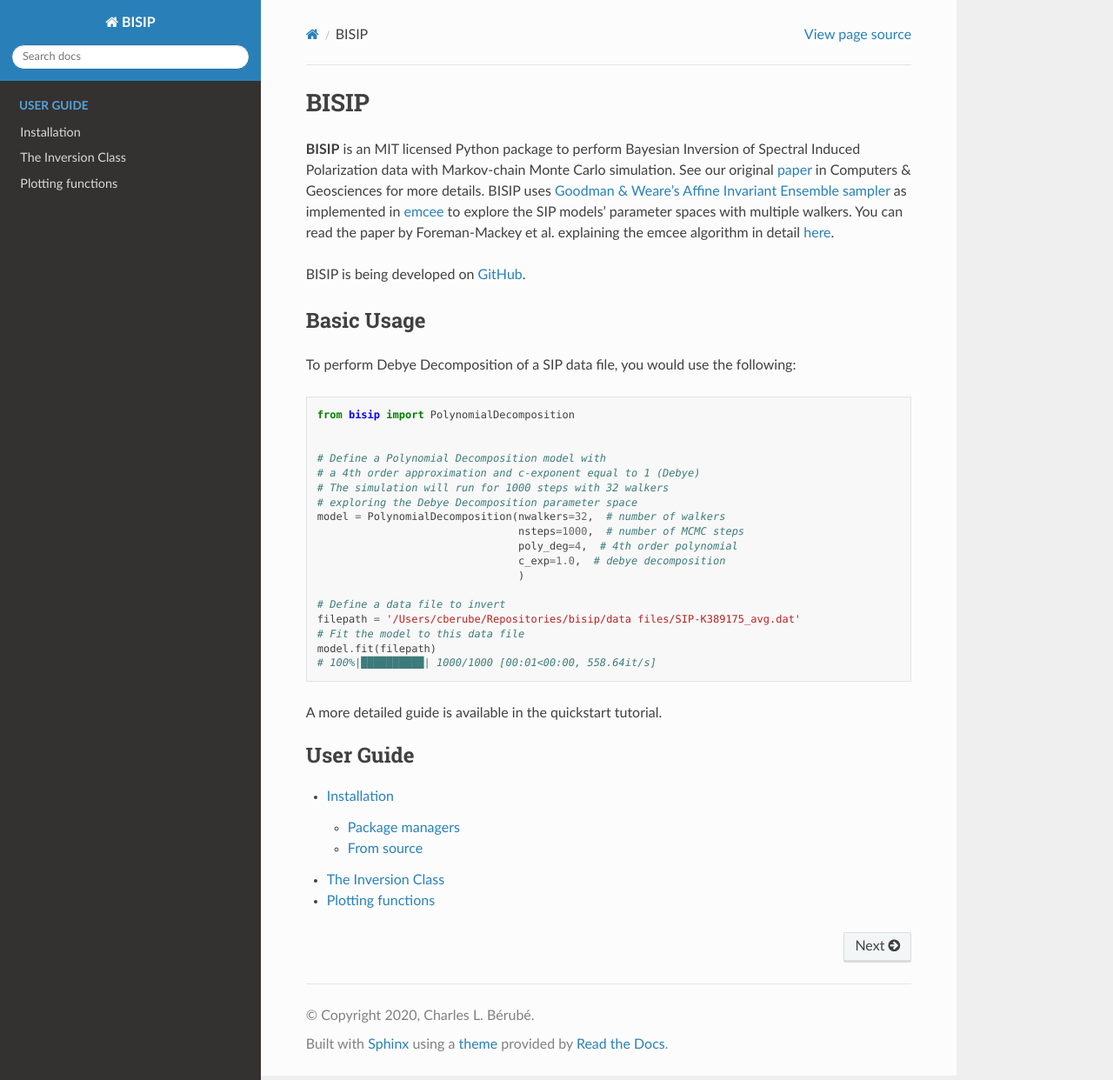
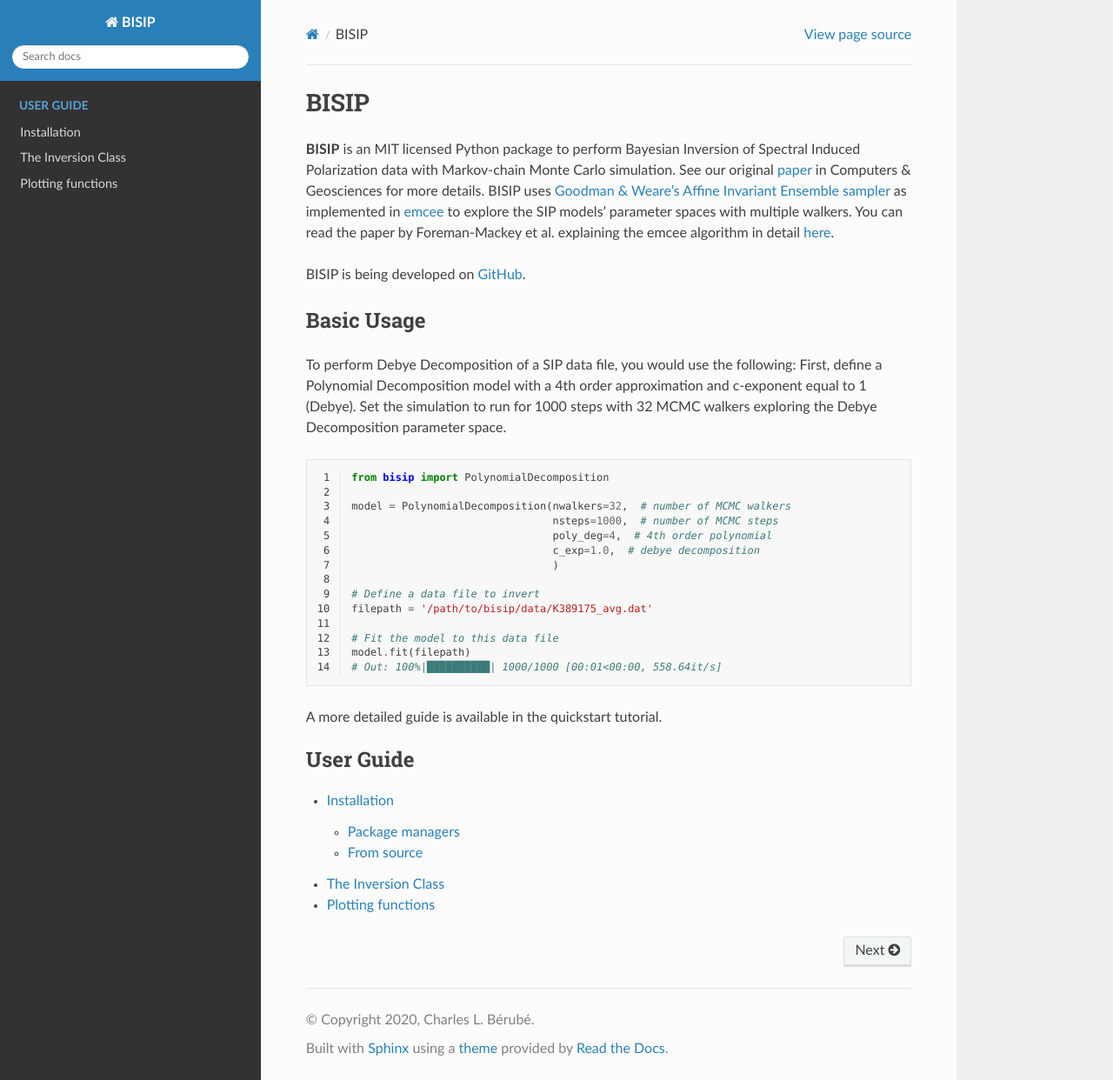
Before and after one commit to clberube/bisip2, a Sphinx documentation site: the page built from docs/index.rst, in a window 1280 px wide and 1242 px high. Shown: the whole window at 87% size. Built offline with Sphinx 7.4.7 and the Read the Docs theme 2.0.0, drawn with Linux system fonts in a browser that asks for light colours; pages that are not in the unit, such as notebooks, are missing from menus.

Commit message:
Add doc draft

```diff
--- a/docs/index.rst
+++ b/docs/index.rst
@@ -21,27 +21,27 @@ Basic Usage
 -----------
 
 To perform Debye Decomposition of a SIP data file, you would use the following:
+First, define a Polynomial Decomposition model with a 4th order approximation
+and c-exponent equal to 1 (Debye). Set the simulation to run for 1000 steps
+with 32 MCMC walkers exploring the Debye Decomposition parameter space.
 
 .. code-block:: python
+  :linenos:
 
   from bisip import PolynomialDecomposition
 
-
-  # Define a Polynomial Decomposition model with
-  # a 4th order approximation and c-exponent equal to 1 (Debye)
-  # The simulation will run for 1000 steps with 32 walkers
-  # exploring the Debye Decomposition parameter space
-  model = PolynomialDecomposition(nwalkers=32,  # number of walkers
+  model = PolynomialDecomposition(nwalkers=32,  # number of MCMC walkers
                                   nsteps=1000,  # number of MCMC steps
                                   poly_deg=4,  # 4th order polynomial
                                   c_exp=1.0,  # debye decomposition
                                   )
 
   # Define a data file to invert
-  filepath = '/Users/cberube/Repositories/bisip/data files/SIP-K389175_avg.dat'
+  filepath = '/path/to/bisip/data/K389175_avg.dat'
+
   # Fit the model to this data file
   model.fit(filepath)
-  # 100%|██████████| 1000/1000 [00:01<00:00, 558.64it/s]
+  # Out: 100%|██████████| 1000/1000 [00:01<00:00, 558.64it/s]
 
 
 A more detailed guide is available in the :ref:`quickstart` tutorial.
```
